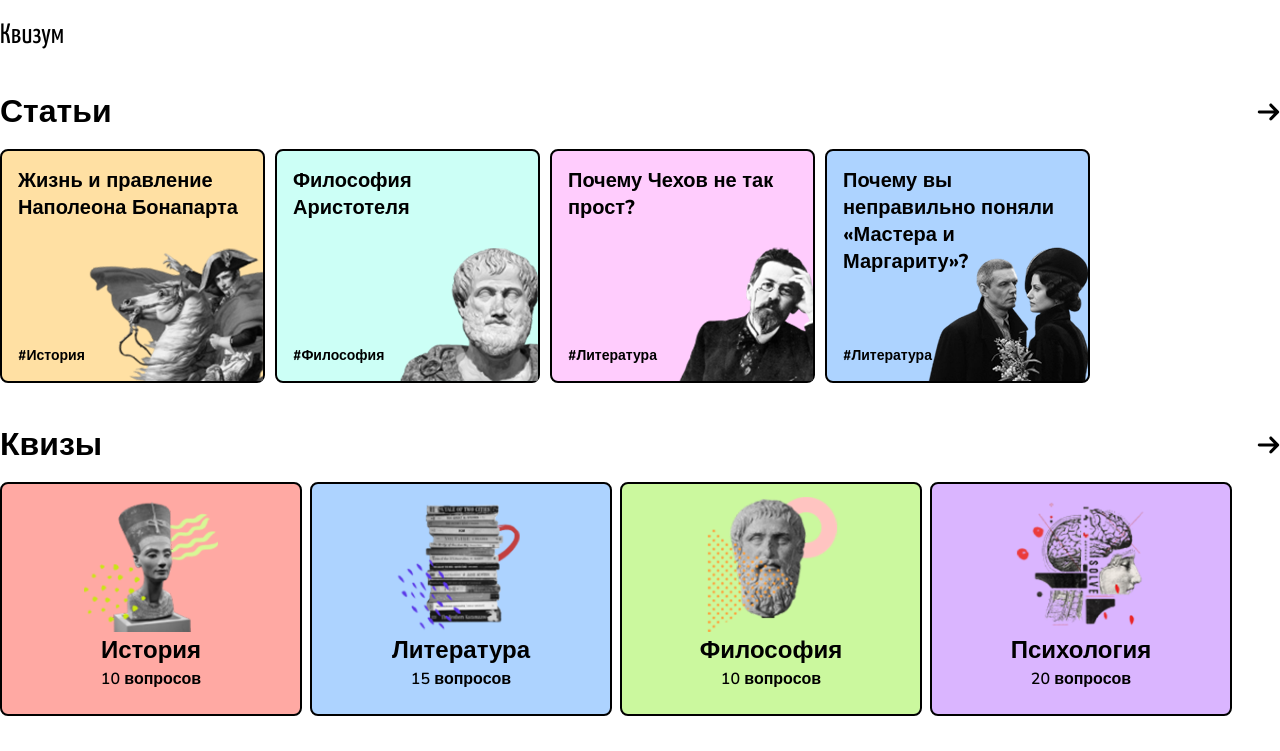
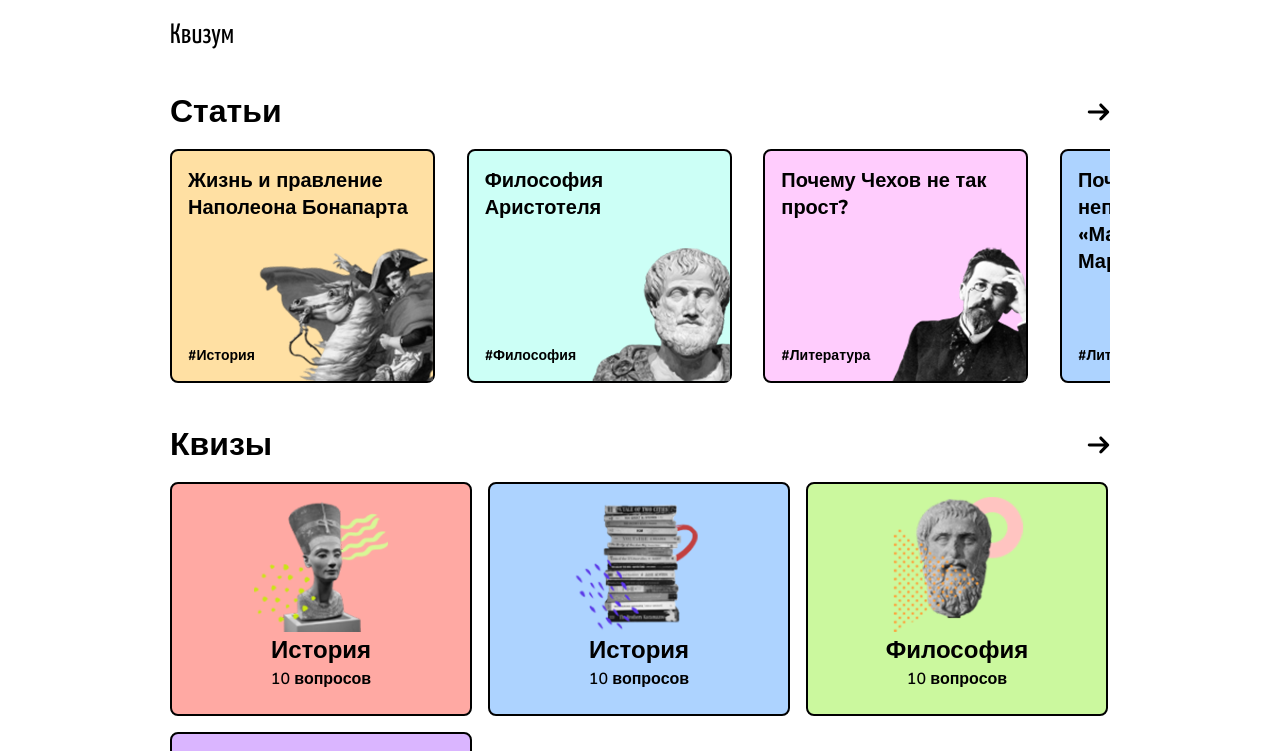
Before and after one commit to ElamanZ/neobis_front_quiz, a React (Vite) app: page / in a window 1280 px wide. Shown: the top 751 px of the page. Built offline with nearby package versions, Linux system fonts and the light colour scheme.

Commit message:
add sweper.js

```diff
--- a/package.json
+++ b/package.json
@@ -16,7 +16,8 @@
     "react-dom": "^18.2.0",
     "react-redux": "^9.0.4",
     "react-router-dom": "^6.21.1",
-    "sass": "^1.69.7"
+    "sass": "^1.69.7",
+    "swiper": "^11.0.5"
   },
   "devDependencies": {
     "@types/react": "^18.2.43",
--- a/src/index.css
+++ b/src/index.css
@@ -11,7 +11,7 @@ body {
   font-family: 'Nunito', sans-serif;
 }
 .container {
-  width: 1440px;
+  width: 940px;
   max-width: 100%;
   margin: 0 auto;
 }
--- a/src/pages/MainPage.jsx
+++ b/src/pages/MainPage.jsx
@@ -1,4 +1,5 @@
 import React from 'react';
+import 'swiper/css';
 import styles from './styles.module.scss'
 import arrow_icon from '../assets/images/arrow_icon.svg'
 import card_icon1 from '../assets/images/card_icon11.png'
@@ -9,7 +10,71 @@ import card_quiz_icon1 from '../assets/images/card_quiz_icon11.png'
 import card_quiz_icon2 from '../assets/images/card_quiz_icon22.png'
 import card_quiz_icon3 from '../assets/images/card_quiz_icon33.png'
 import card_quiz_icon4 from '../assets/images/card_quiz_icon44.png'
+import {Swiper, SwiperSlide} from "swiper/react";
 function MainPage(props) {
+
+    const articleCardsData = [
+        {
+            id: 1,
+            title: 'Жизнь и правление Наполеона Бонапарта',
+            image: card_icon1,
+            category: 'История',
+            backgroundColor: '#FFE0A3'
+        },
+        {
+            id: 2,
+            title: 'Философия Аристотеля',
+            image: card_icon2,
+            category: 'Философия',
+            backgroundColor: '#CCFFF6'
+        },
+        {
+            id: 3,
+            title: 'Почему Чехов не так прост?',
+            image: card_icon3,
+            category: 'Литература',
+            backgroundColor: '#FFCCFD'
+        },
+        {
+            id: 4,
+            title: 'Почему вы неправильно поняли «Мастера и Маргариту»?',
+            image: card_icon4,
+            category: 'Литература',
+            backgroundColor: '#ADD3FF'
+        }
+    ];
+
+    const quizCardsData = [
+        {
+            id: 1,
+            title: 'История',
+            image: card_quiz_icon1,
+            text: '10 вопросов',
+            backgroundColor: '#FFA9A3'
+        },
+        {
+            id: 2,
+            title: 'История',
+            image: card_quiz_icon2,
+            text: '10 вопросов',
+            backgroundColor: '#ADD3FF'
+        },
+        {
+            id: 3,
+            title: 'Философия',
+            image: card_quiz_icon3,
+            text: '10 вопросов',
+            backgroundColor: '#CBF89E'
+        },
+        {
+            id: 4,
+            title: 'Психология',
+            image: card_quiz_icon4,
+            text: '20 вопросов',
+            backgroundColor: '#DAB5FF'
+        }
+    ];
+
     return (
         <div className='container'>
             <div className={styles.title}>
@@ -17,29 +82,23 @@ function MainPage(props) {
                 <img src={arrow_icon} alt="arrow_icon"/>
             </div>
             <div className={styles.articleCards}>
-                <div className={styles.articleCard} style={{ backgroundColor: '#FFE0A3' }}>
-                    <p>Жизнь и правление Наполеона Бонапарта</p>
-                    <img src={card_icon1} alt="card_icon1"/>
-                    <span>#История</span>
-                </div>
+                <Swiper
 
-                <div className={styles.articleCard} style={{ backgroundColor: '#CCFFF6' }}>
-                    <p>Философия Аристотеля</p>
-                    <img src={card_icon2} alt="card_icon2"/>
-                    <span>#Философия</span>
-                </div>
-
-                <div className={styles.articleCard} style={{ backgroundColor: '#FFCCFD' }}>
-                    <p>Почему Чехов не так прост?</p>
-                    <img src={card_icon3} alt="card_icon3"/>
-                    <span>#Литература</span>
-                </div>
-
-                <div className={styles.articleCard} style={{ backgroundColor: '#ADD3FF' }}>
-                    <p>Почему вы неправильно поняли «Мастера и Маргариту»?</p>
-                    <img src={card_icon4} alt="card_icon4"/>
-                    <span>#Литература</span>
-                </div>
+                    spaceBetween={-50}
+                    slidesPerView={3}
+                    onSlideChange={() => console.log('slide change')}
+                    onSwiper={(swiper) => console.log(swiper)}
+                >
+                    {articleCardsData.map((articleData) => (
+                        <SwiperSlide key={articleData.id}>
+                            <div className={styles.articleCard} style={{ backgroundColor: articleData.backgroundColor }}>
+                                <p>{articleData.title}</p>
+                                <img src={articleData.image} alt={`card_icon${articleData.id}`} />
+                                <span>#{articleData.category}</span>
+                            </div>
+                        </SwiperSlide>
+                    ))}
+                </Swiper>
 
             </div>
 
@@ -49,29 +108,15 @@ function MainPage(props) {
             </div>
 
             <div className={styles.quiz_cards}>
-                <div className={styles.quiz_card} style={{ backgroundColor: '#FFA9A3' }}>
-                    <img src={card_quiz_icon1} alt="card_quiz_icon1"/>
-                    <p>История</p>
-                    <span>10 вопросов</span>
-                </div>
 
-                <div className={styles.quiz_card} style={{ backgroundColor: '#ADD3FF' }}>
-                    <img src={card_quiz_icon2} alt="card_quiz_icon2"/>
-                    <p>Литература</p>
-                    <span>15 вопросов</span>
-                </div>
+                {quizCardsData.map((quizData) => (
+                    <div className={styles.quiz_card} style={{ backgroundColor: quizData.backgroundColor }}>
+                        <img src={quizData.image} alt="card_quiz_icon1"/>
+                        <p>{quizData.title}</p>
+                        <span>{quizData.text}</span>
+                    </div>
+                ))}
 
-                <div className={styles.quiz_card} style={{ backgroundColor: '#CBF89E' }}>
-                    <img src={card_quiz_icon3} alt="card_quiz_icon3"/>
-                    <p>Философия</p>
-                    <span>10 вопросов</span>
-                </div>
-
-                <div className={styles.quiz_card} style={{ backgroundColor: '#DAB5FF' }}>
-                    <img src={card_quiz_icon4} alt="card_quiz_icon4"/>
-                    <p>Психология</p>
-                    <span>20 вопросов</span>
-                </div>
             </div>
         </div>
     );
--- a/src/pages/styles.module.scss
+++ b/src/pages/styles.module.scss
@@ -50,7 +50,8 @@
 
 .quiz_cards {
   display: flex;
-  gap: 8px;
+  flex-wrap: wrap;
+  gap: 16px;
 }
 
 .quiz_card {
```
Also changed, not shown: 1 other file (tests, documents, lock files or other folders).
